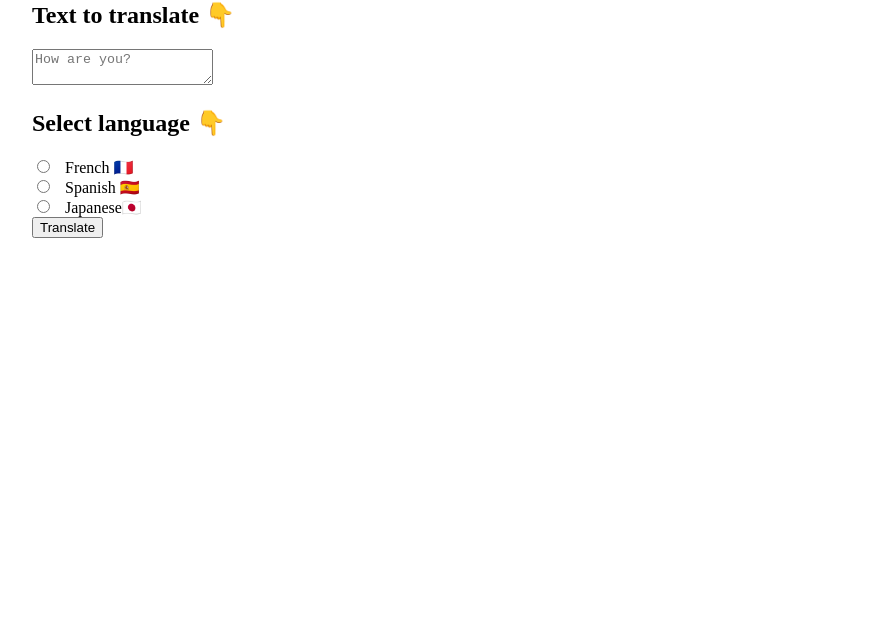
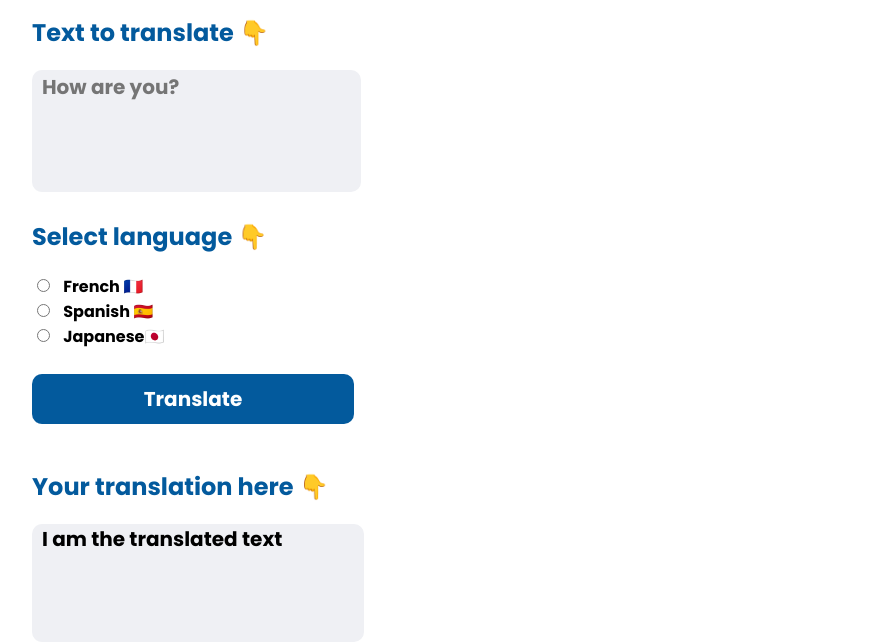
Before and after one commit to pattern-recogniser/polyglott, a plain HTML site: page index.html in a window 1280 px wide. Shown: the part 296-938 px from the top of the page, without its empty margins (218-1098 px from the left). Before the commit the page ends 800 px from the top, so only its background shows below. Drawn offline with Linux system fonts and the light colour scheme.

Commit message:
Added in button click event handler

```diff
--- a/index.css
+++ b/index.css
@@ -1,8 +1,52 @@
 body{
     margin: 0;
     display: block;
+    font-family: 'Poppins', sans-serif;
 }
 #app-container{
     width: 780px;
     margin: 0 auto;
 }
+h2{
+    color: #035A9D
+}
+
+textarea{
+    background-color: #EFF0F4;
+    resize: none;
+    border: none;
+    border-radius: 10px;
+    font-family: 'Poppins', sans-serif;
+    font-size: 20px;
+    padding-left: 10px;
+    width: 317px;
+    height: 118px;
+}
+
+button{
+    background-color: #035A9D;
+    color: #FFFFFF;
+    border-radius: 10px;
+    border: none;
+    font-family: 'Poppins', sans-serif;
+    font-size: 20px;
+    margin: 25px auto;
+    width: 322px;
+    padding: 10px 20px;
+    text-align: center;
+    cursor: pointer;
+}
+
+.translated-div{
+    background-color: #EFF0F4;
+    resize: none;
+    border: none;
+    border-radius: 10px;
+    width: 322px;
+    height: 118px;
+    padding-left: 10px;
+}
+
+.translated-div p{
+    font-size: 20px;
+}
--- a/index.html
+++ b/index.html
@@ -2,6 +2,10 @@
 <html>
     <head>
         <link rel="stylesheet" href="index.css">
+
+        <link rel="preconnect" href="https://fonts.googleapis.com">
+        <link rel="preconnect" href="https://fonts.gstatic.com" crossorigin>
+        <link href="https://fonts.googleapis.com/css2?family=Poppins:wght@700&display=swap" rel="stylesheet">
     </head>
     <body>
         <div id="app-container">
@@ -9,11 +13,11 @@
                 <img src="assets/worldmap.png" alt="Image with text Pollyglot and a parrot">
                 <h1> Pollyglot </h1>
             </header>
-            <app>
+            <form>
                 <h2>Text to translate 👇</h2>
-                <textarea placeholder="How are you? "></textarea>
+                <textarea placeholder="How are you? " id="translate-input" required></textarea>
                 <h2>Select language 👇</h2>
-                <input type="radio" id="French" name="selected_language" value="French">
+                <input type="radio" id="French" name="selected_language" value="French" required>
                 <label for="French">French 🇫🇷</label><br>
 
                 <input type="radio" id="Spanish" name="selected_language" value="Spanish">
@@ -22,10 +26,15 @@
                 <input type="radio" id="Japanese" name="selected_language" value="Japanese">
                 <label for="Japanese">Japanese🇯🇵</label><br>
 
-                <button>
+                <button id="translate-btn" type="submit">
                     Translate
                 </button>
-            </app>
+
+                <h2>Your translation here 👇</h2>
+                <div class="translated-div">
+                    <p id="translated-p"> I am the translated text</p>
+                </div>
+            </form>
         </div>
         <script src="index.js" type="module"></script>
     </body>
--- a/index.js
+++ b/index.js
@@ -0,0 +1,24 @@
+const textInput = document.getElementById("translate-input")
+
+const buttonEl = document.getElementById("translate-btn")
+
+buttonEl.addEventListener("click", translate)
+
+function translate(event){
+    event.preventDefault()
+
+    // Check if textarea is empty
+    const inputText = textInput.value.trim()
+    const selectedLanguage = document.querySelector('input[name="selected_language"]:checked');
+    if(inputText.value && selectedLanguage){
+        //
+        setTranslatedText("Set the value returned by openAI API here")
+    }
+
+
+}
+
+function setTranslatedText(translatedText){
+    const resultP = document.getElementById("translated-p")
+    resultP.innerHTML = translatedText
+}
```
